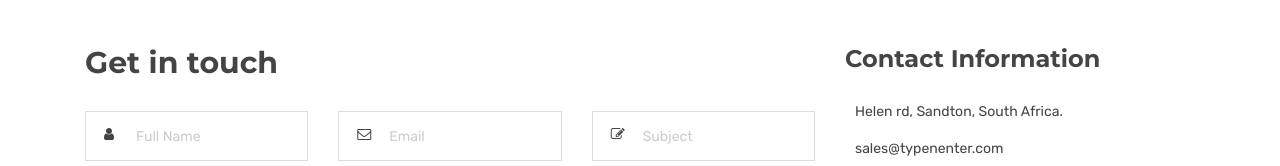
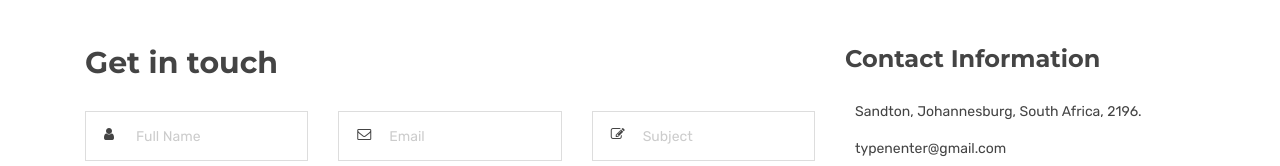
Before and after one commit to rohanppatil/rohanppatil.github.io, a plain HTML site: page index.html in a window 1280 px wide. Shown: the part 2033-2199 px from the top of the page. Drawn offline with Linux system fonts and the light colour scheme.

Commit message:
index page updated

```diff
--- a/index.html
+++ b/index.html
@@ -135,12 +135,12 @@
               Experts In
             </a>
           </li>
-          <li>
+          <!--li>
             <a class="page-scroll" href="#feature">
               Features
             </a>
           </li>
-          <!--li>
+          <li>
             <a class="page-scroll" href="#team">
               Team
             </a>
@@ -935,13 +935,13 @@
             <div class="contact-info">
               <address>
               <i class="lni-map-marker icons cyan-color contact-info-icon"></i>
-              Helen rd, Sandton, South Africa.
+              Sandton, Johannesburg, South Africa, 2196.
             </address>
               <!--div class="tel-info">
                 <a href="tel:1800452308"><i class="lni-mobile icons cyan-color contact-info-icon"></i>1800 452 308</a>
                 <a href="tel:+61(8)82343555"><i class="lni-phone icons cyan-color contact-info-icon"></i>+61 (8) 8234 3555</a>
               </div-->
-              <a href="mailto:sales@typenenter.com"><i class="lni-envelope icons cyan-color contact-info-icon"></i>sales@typenenter.com</a>
+              <a href="mailto:typenenter@gmail.com"><i class="lni-envelope icons cyan-color contact-info-icon"></i>typenenter@gmail.com</a>
               <a href="#"><i class="lni-tab icons cyan-color contact-info-icon"></i>www.typenenter.com</a>
               <ul class="social-links">
                 <li>
```
